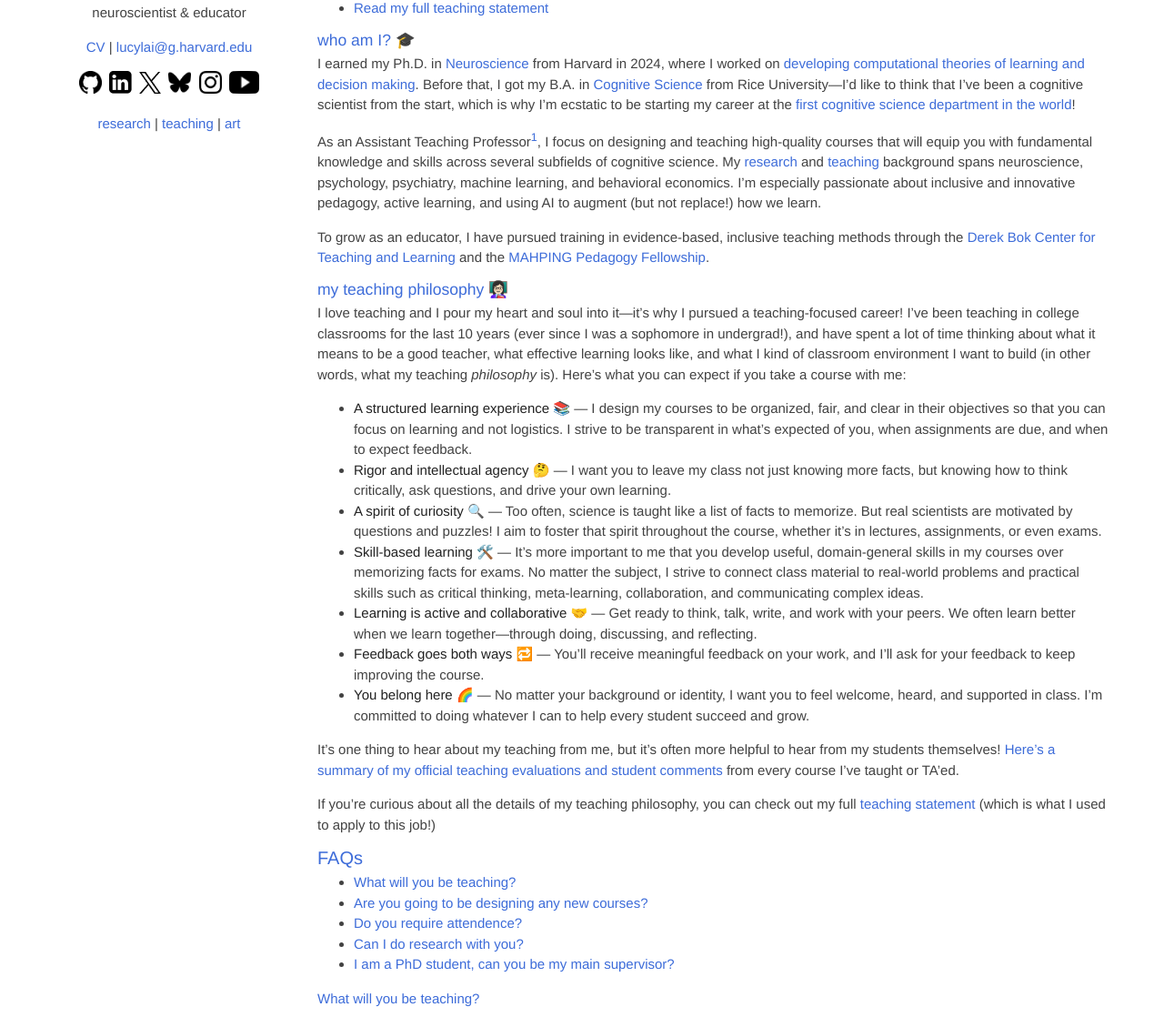
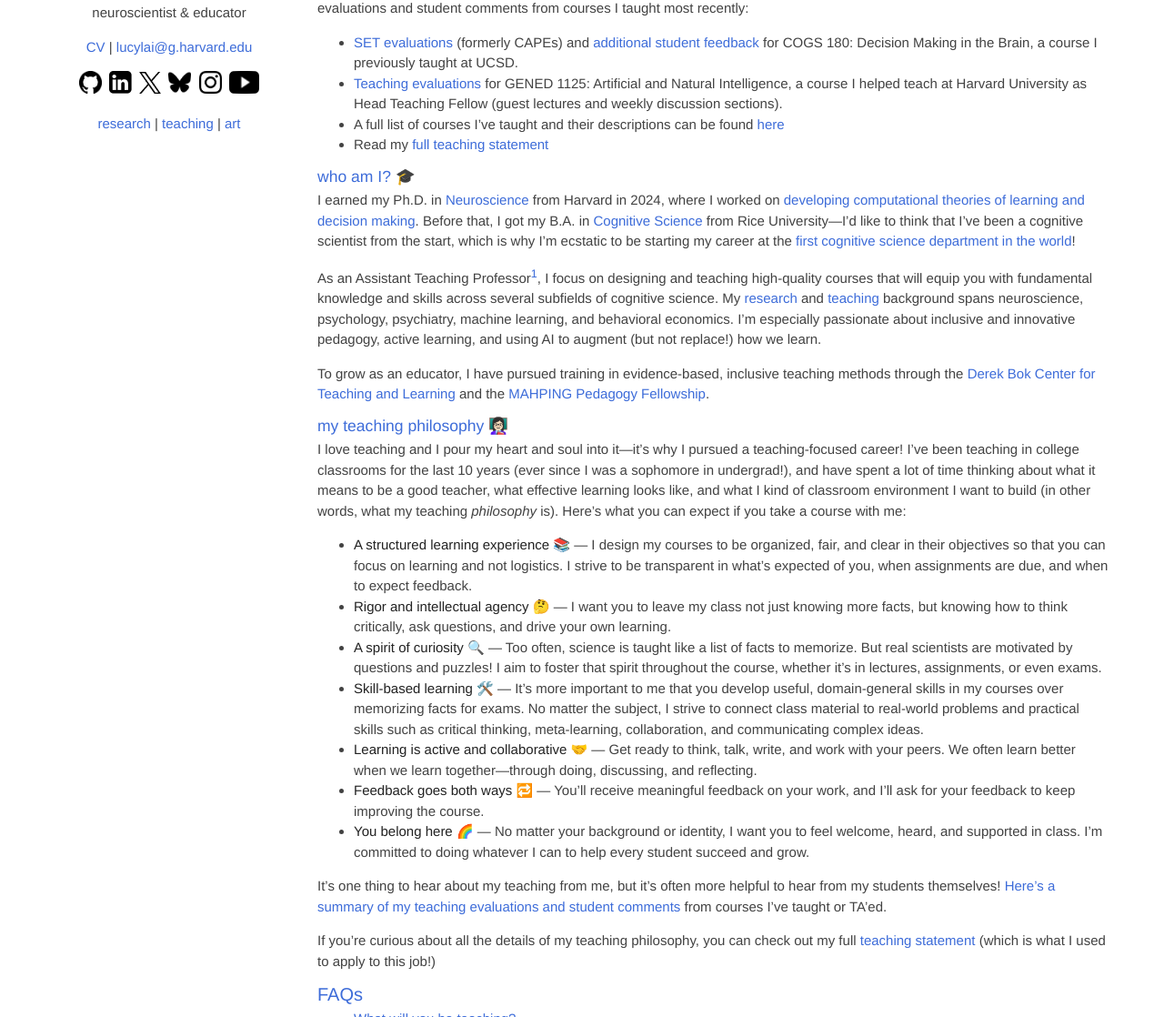
Before and after one commit to lucylai96/lucylai96.github.io, a Jekyll site: the page built from ucsd.md, in a window 1280 px wide and 1400 px high, scrolled down 405 px. Shown: the part 282-1400 px from the top of the window at 91% size. Built offline with Jekyll 4.4.1, drawn with Linux system fonts in a browser that asks for light colours; our own code applies the rules of GitHub Pages for plain Markdown files; some of the changed text lies outside the part shown.

Commit message:
Update ucsd.md

```diff
--- a/ucsd.md
+++ b/ucsd.md
@@ -11,8 +11,11 @@
 As a student, I remember feeling hesitant about taking a course with a brand new professor--- _How would I know if they’re any good at teaching?_ So now that I’m the new professor, I want to introduce myself and let you know what you can expect from me as an instructor.
 
 ### quick links 🔗
-- [See what students have said about my teaching (course evals + comments)](https://lucylai.com/files/ucsd/lai_teaching_excellence.pdf)
-- [Read my full teaching statement](https://lucylai.com/files/ucsd/lai_teaching_statement.pdf)
+You could skip the rest of this page and just hear from my previous students themselves. Here are my most recent teaching evaluations and student comments from courses I taught most recently:
+- [SET evaluations](https://lucylai.com/files/cogs180_set.pdf) (formerly CAPEs) and [additional student feedback](https://lucylai.com/files/cogs180_survey.pdf) for COGS 180: Decision Making in the Brain, a course I previously taught at UCSD.
+- [Teaching evaluations](https://lucylai.com/files/gened1125_teaching.pdf) for GENED 1125: Artificial and Natural Intelligence, a course I helped teach at Harvard University as Head Teaching Fellow (guest lectures and weekly discussion sections).
+- A full list of courses I've taught and their descriptions can be found [here](https://lucylai.com/teaching.html)
+- Read my [full teaching statement](https://lucylai.com/files/ucsd/lai_teaching_statement.pdf)
 
 ### who am I? 🎓
 I earned my Ph.D. in [Neuroscience](https://pinphd.hms.harvard.edu/) from Harvard in 2024, where I worked on [developing computational theories of learning and decision making](https://lucylai.com/files/lai_precis.pdf). Before that, I got my B.A. in [Cognitive Science](https://cogsci.rice.edu/) from Rice University---I'd like to think that I've been a cognitive scientist from the start, which is why I'm ecstatic to be starting my career at the [first cognitive science department in the world](https://cogsci.ucsd.edu/about/dept-history.html)!
@@ -34,7 +37,7 @@
 - **Feedback goes both ways** 🔁 — You’ll receive meaningful feedback on your work, and I’ll ask for your feedback to keep improving the course.
 - **You belong here** 🌈 — No matter your background or identity, I want you to feel welcome, heard, and supported in class. I'm committed to doing whatever I can to help every student succeed and grow.
 
-It’s one thing to hear about my teaching from me, but it's often more helpful to hear from my students themselves! [Here’s a summary of my official teaching evaluations and student comments](https://lucylai.com/files/ucsd/lai_teaching_excellence.pdf) from every course I've taught or TA'ed.
+It’s one thing to hear about my teaching from me, but it's often more helpful to hear from my students themselves! [Here’s a summary of my teaching evaluations and student comments](https://lucylai.com/files/ucsd/lai_teaching_excellence.pdf) from courses I've taught or TA'ed.
 
 If you're curious about all the details of my teaching philosophy, you can check out my full [teaching statement](https://lucylai.com/files/ucsd/lai_teaching_statement.pdf) (which is what I used to apply to this job!)
 
```
